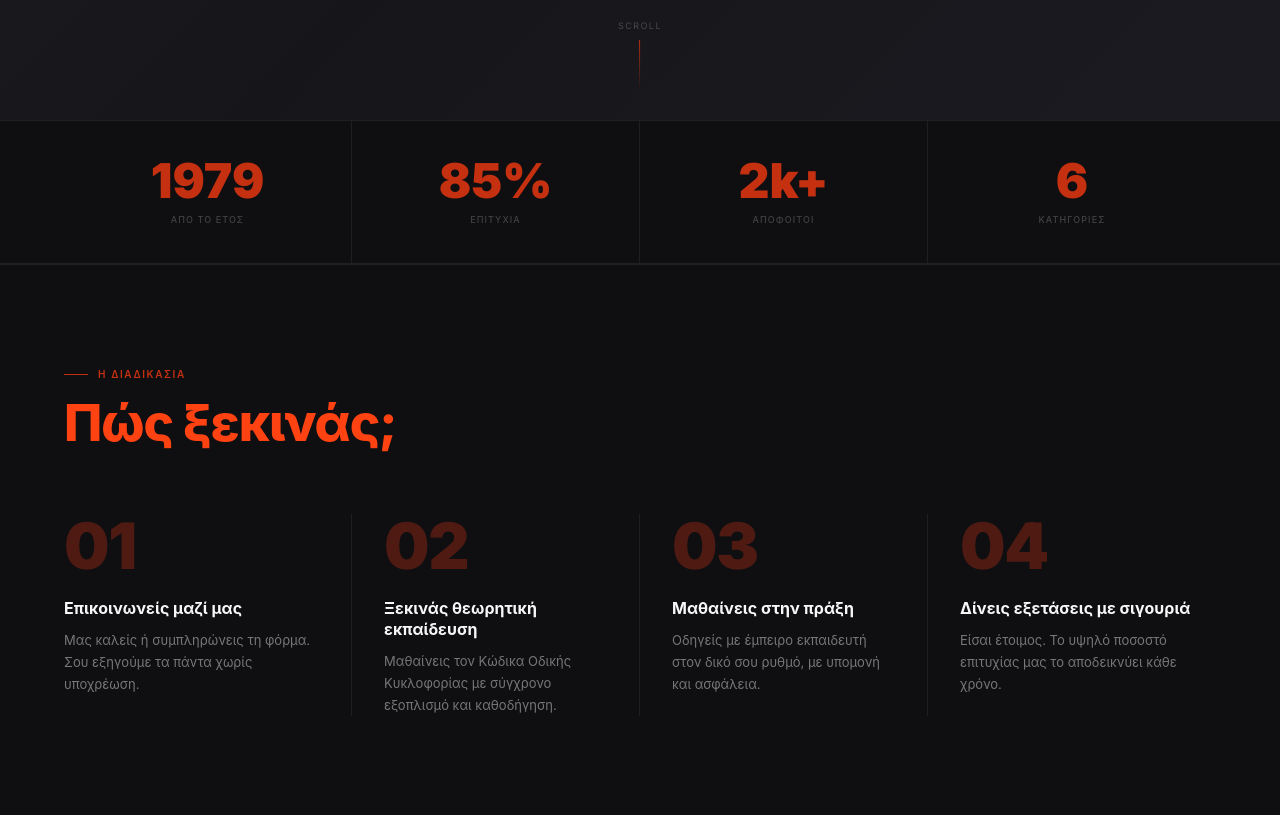
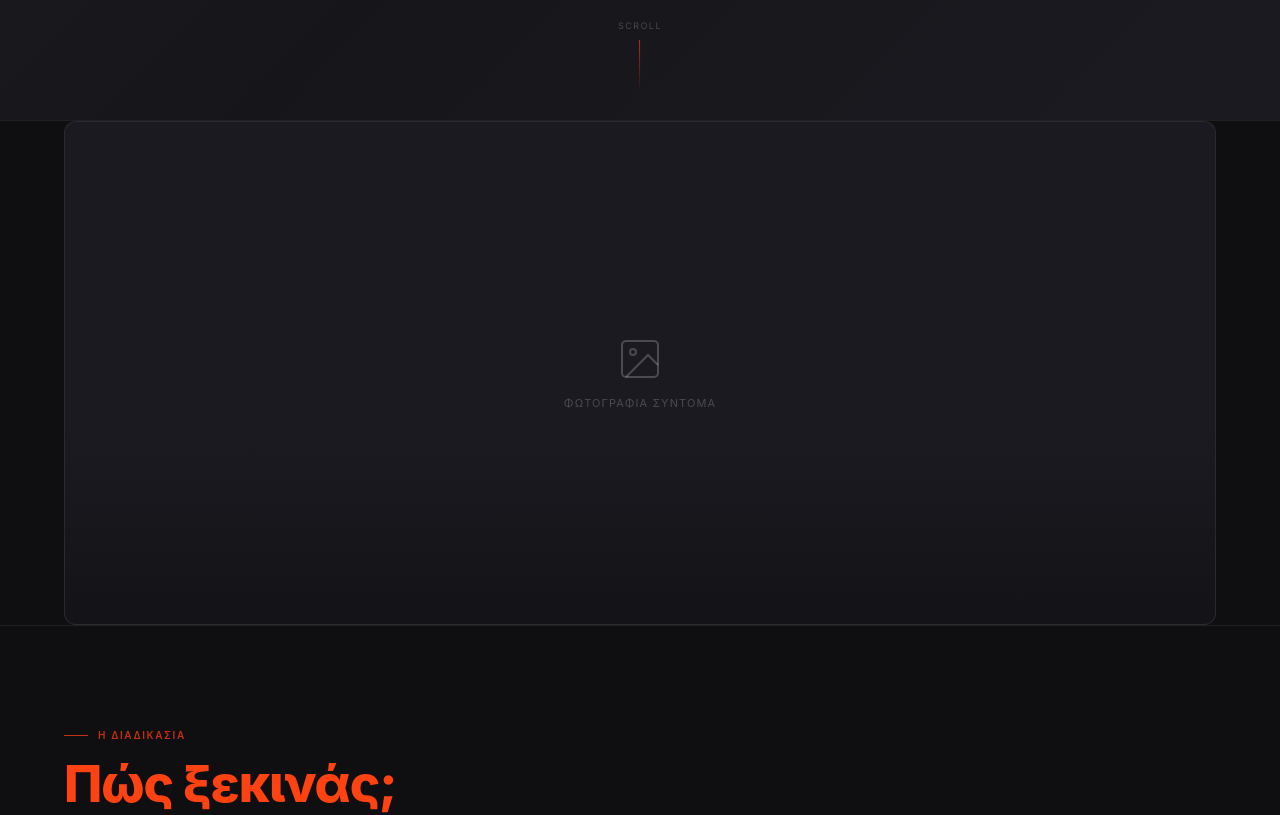
Before and after one commit to bmanologlou/dc26-next, a Next.js app: page / in a window 1280 px wide. Shown: the part 680-1495 px from the top of the page. Built offline with nearby package versions, Linux system fonts and the light colour scheme.

Commit message:
Add HeroImage section — after hero, before steps

```diff
--- /dev/null
+++ b/app/components/HeroImage.tsx
@@ -0,0 +1,54 @@
+'use client'
+import { useRef } from 'react'
+import { motion, useInView } from 'framer-motion'
+
+export default function HeroImage() {
+  const ref = useRef(null)
+  const inView = useInView(ref, { once: true, margin: '-80px' })
+
+  return (
+    <section ref={ref} style={{
+      padding: '0 clamp(24px, 5vw, 80px)',
+      borderTop: '1px solid var(--color-border)',
+    }}>
+      <motion.div
+        initial={{ opacity: 0, y: 24 }}
+        animate={inView ? { opacity: 1, y: 0 } : {}}
+        transition={{ duration: 0.8, ease: [0.16, 1, 0.3, 1] }}
+        style={{
+          maxWidth: '1440px', margin: '0 auto',
+          borderRadius: '12px', overflow: 'hidden',
+          aspectRatio: '16/7',
+          background: 'var(--color-dark-elevated)',
+          border: '1px solid var(--color-border)',
+          display: 'flex', alignItems: 'center', justifyContent: 'center',
+          position: 'relative',
+        }}>
+
+        {/* Placeholder — replace with actual image */}
+        <div style={{
+          display: 'flex', flexDirection: 'column',
+          alignItems: 'center', gap: '12px',
+          color: 'var(--color-subtle)',
+        }}>
+          <svg width="48" height="48" viewBox="0 0 24 24" fill="none" stroke="currentColor" strokeWidth="1">
+            <rect x="3" y="3" width="18" height="18" rx="2"/>
+            <circle cx="8.5" cy="8.5" r="1.5"/>
+            <polyline points="21 15 16 10 5 21"/>
+          </svg>
+          <span style={{ fontSize: '11px', letterSpacing: '0.1em', textTransform: 'uppercase' }}>
+            Φωτογραφία σύντομα
+          </span>
+        </div>
+
+        {/* Subtle gradient overlay at bottom */}
+        <div style={{
+          position: 'absolute', bottom: 0, left: 0, right: 0,
+          height: '40%',
+          background: 'linear-gradient(to top, rgba(15,15,18,0.6), transparent)',
+          pointerEvents: 'none',
+        }} />
+      </motion.div>
+    </section>
+  )
+}
--- a/app/page.tsx
+++ b/app/page.tsx
@@ -1,6 +1,7 @@
 import Nav from './components/Nav'
 import Hero from './components/Hero'
 import Stats from './components/Stats'
+import HeroImage from './components/HeroImage'
 import Steps from './components/Steps'
 import Categories from './components/Categories'
 import Dimitra from './components/Dimitra'
@@ -20,8 +21,9 @@ export default function Home() {
     <main>
       <Nav />
       <Hero />
+      <HeroImage />
+      <Steps />
       <Stats />
-      <Steps />
       <Categories />
       <Dimitra />
       <WhyUs />
```
